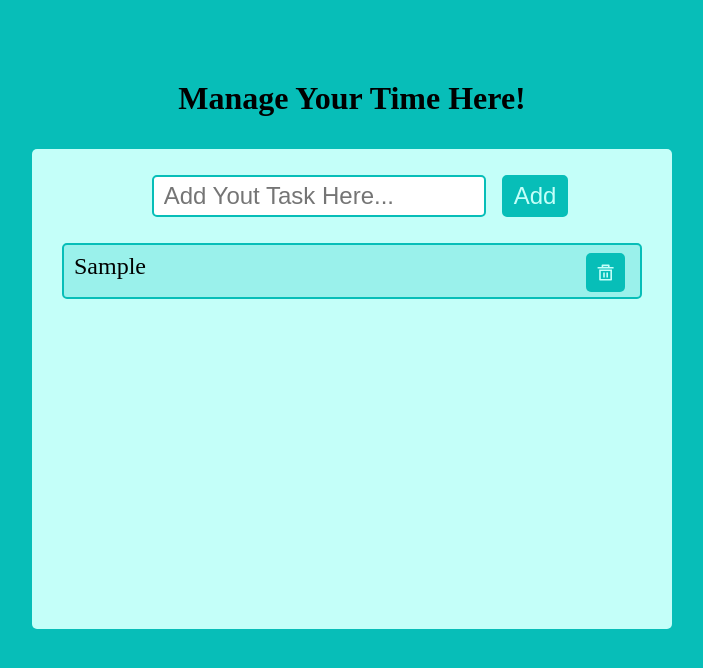
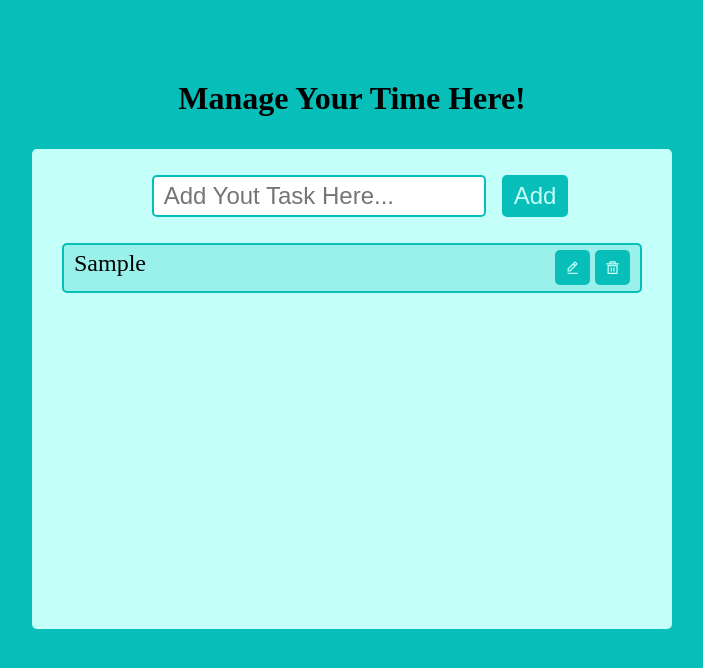
Before and after one commit to Prashant8Khatiwada/Todo-App, a React (Vite) app: page / in a window 1280 px wide. Both pictures are taken after typing "Sample" into the empty fields and a click on the input "Add". Shown: the top 668 px of the page, without its empty margins (288-991 px from the left). Built offline with nearby package versions, Linux system fonts and the light colour scheme.

Commit message:
delete function added

```diff
--- a/src/components/TodoList.jsx
+++ b/src/components/TodoList.jsx
@@ -1,6 +1,7 @@
 import { useState } from "react";
 import TodoForm from "./TodoForm";
 import { RiDeleteBin5Line } from "react-icons/ri";
+import { BiEditAlt } from "react-icons/bi";
 function TodoList() {
   const [list, setList] = useState([]);
 
@@ -13,8 +14,14 @@ function TodoList() {
     setList(newList);
   };
 
-  const deleteList = () => {
-    console.log("deleted");
+  // deleting the todo list
+  const deleteList = (id) => {
+    window.confirm("Are you Sure?");
+    setList((task) => {
+      return list.filter((item) => {
+        return item.id !== id;
+      });
+    });
   };
   return (
     <div className="container">
@@ -29,8 +36,12 @@ function TodoList() {
               return (
                 <li key={items.id}>
                   {items.text}
-                  <span className="del-icon">
-                    <RiDeleteBin5Line onClick={deleteList} />
+                  <span>
+                    <BiEditAlt className="icon edit-icon" />
+                    <RiDeleteBin5Line
+                      className=" icon del-icon"
+                      onClick={() => deleteList(items.id)}
+                    />
                   </span>
                 </li>
               );
--- a/src/index.css
+++ b/src/index.css
@@ -75,23 +75,29 @@ body {
   text-align: start;
   width: 100%;
   font-size: 1.5rem;
-  padding: 8px 15px 5px 10px;
+  padding: 5px 5px 0px 10px;
   margin-top: 10px;
   border-radius: 5px;
 }
 
-.del-icon {
+.icon {
   background-color: #07beb8;
   color: #c4fff9;
-  padding: 10px 10px 5px 10px;
+  padding: 5px 10px 5px 10px;
   border-radius: 5px;
-  font-size: 1.2rem;
+  font-size: 2.2rem;
   cursor: pointer;
+  margin-right: 5px;
 }
 
 .del-icon:hover {
-  background-color: #a62029b9;
-  transition: 0.5s all ease-in-out;
+  background-color: #a62029ee;
+  transition: 0.3s all ease-in-out;
+}
+
+.edit-icon:hover {
+  background-color: green;
+  transition: 0.3s all ease-in-out;
 }
 
 /* ========== MEDIUM DEVICES ========== */
```
